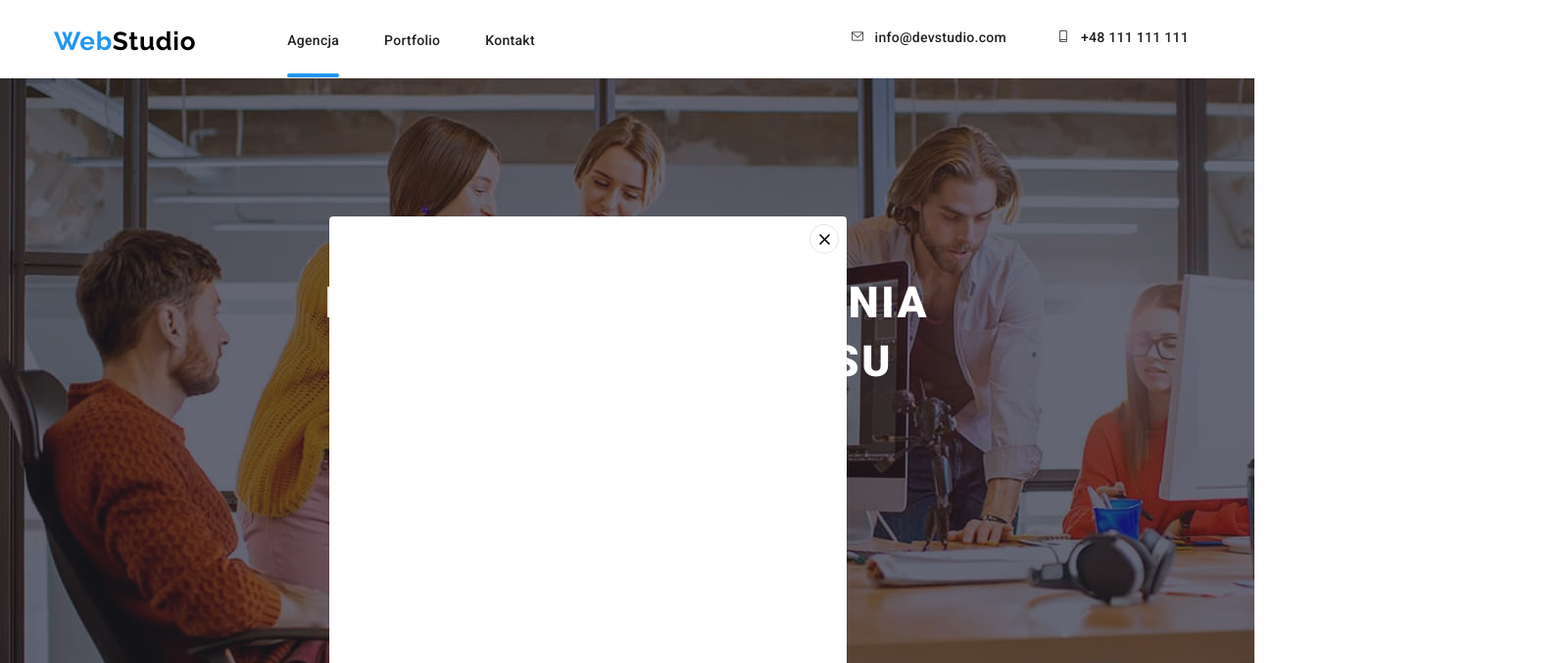
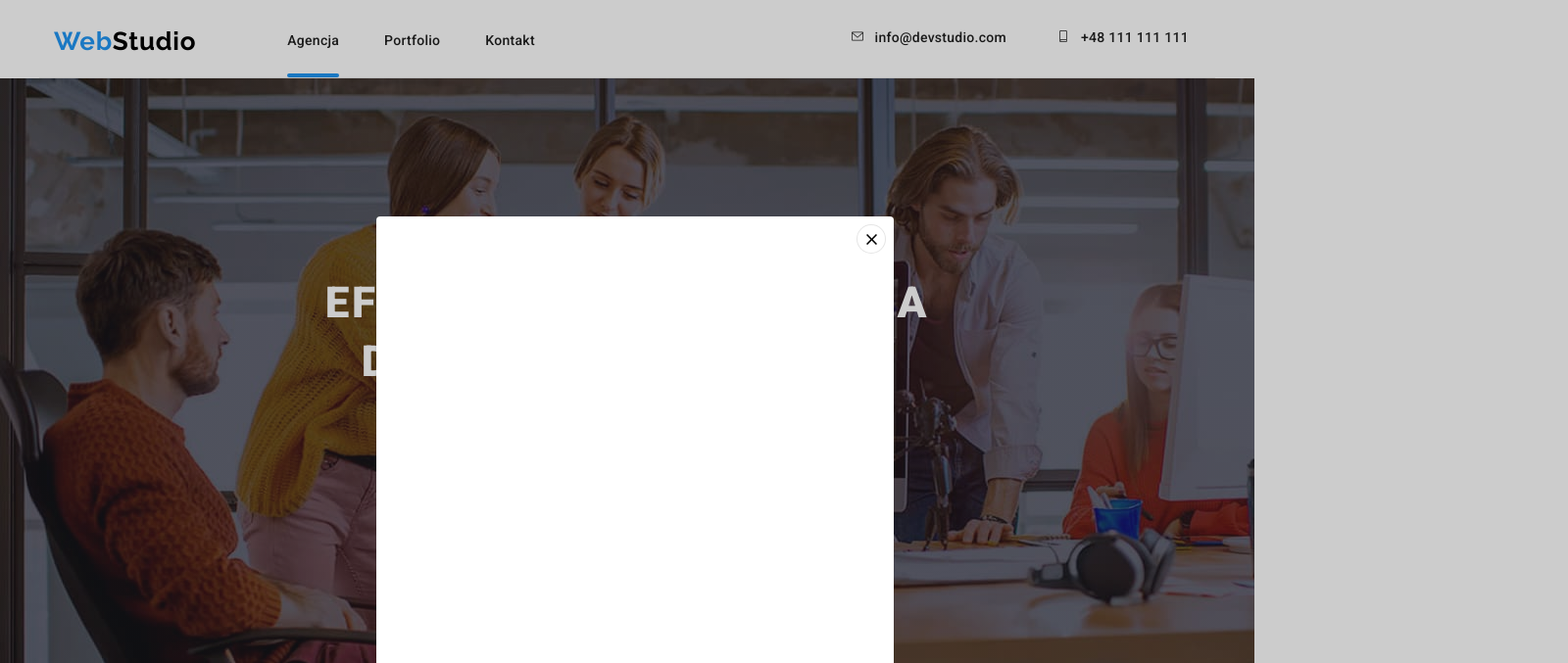
Before and after one commit to Rafal-Zajac74/goit-markup-hw-05, a plain HTML site: page index.html in a window 1280 px wide. Both pictures are taken after a click on the button "Zamów usługe". Shown: the top 677 px of the page at 98% size, 1600 px wide, since content can reach past the window. Drawn offline with Linux system fonts and the light colour scheme.

Commit message:
homework5.1

```diff
--- a/css/styles.css
+++ b/css/styles.css
@@ -642,16 +642,17 @@ padding: 0;
 }
 .backdrop{
 display: flex;
-position: relative;
+position: fixed;
 width: 1600px;
 height: 1025px;
-top: -1251px;
-stroke: rgba(0, 0, 0, 0.1);
+top: 0;
+left: 0;
+background-color:
+rgba(0, 0, 0, 0.2);
 }
 .modal{
 width: 528px;
 height: 581px;
-top:-1620px;
 margin: 141px 536px 221px 336px;
 background-color: #ffffff;
 box-shadow: 0px 1px 3px rgba(0, 0, 0, 0.12), 0px 1px 1px rgba(0, 0, 0, 0.14),
@@ -660,6 +661,8 @@ position: absolute;
 display: flex;
 justify-content: right;
 border-radius: 4px;
+left: 48px;
+top: 80px;
 }
 .icon-vector{
 width: 30px;
```
